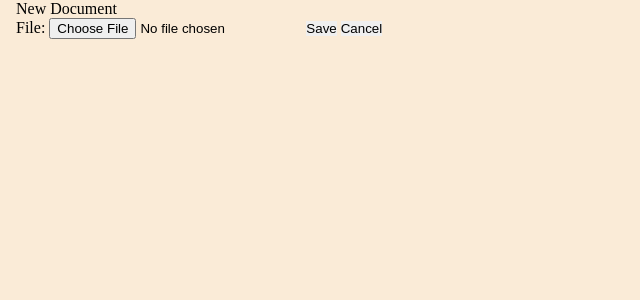
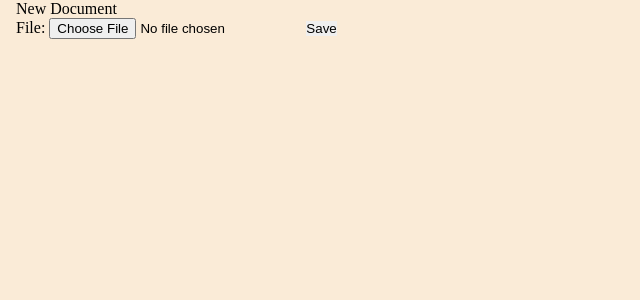
Before and after one commit to alexgorji/demo-django-project, a Django app: page /documents/new in a window 1280 px wide. Shown: the part 52-352 px from the top of the page, without its empty margins (0-640 px from the left). Run offline with Django 4.2, Linux system fonts and the light colour scheme.

Commit message:
document upload without cancel

```diff
--- a/documents/templates/documents/document_form.html
+++ b/documents/templates/documents/document_form.html
@@ -12,7 +12,6 @@ New Document
         {% csrf_token %}
         {{ form }}
         <input type="submit" name="document-create-save" value="Save">
-        <input type="submit" name="document-create-cancel" value="Cancel">
     </form>
 </div>
 {% endblock %}
--- a/documents/views.py
+++ b/documents/views.py
@@ -19,16 +19,13 @@ class DocumentCreateView(generic.CreateView):
         return reverse_lazy('documents:list-document')
 
     def post(self, request, *args, **kwargs):
-        if 'document-create-cancel' in request.POST:
-            return redirect(self.success_url)
+        files = request.FILES.getlist('file')
+        for index, file in enumerate(files[:-1]):
+            Document.objects.create(file=file)
+        if 'document-create-save' in request.POST:
+            return super().post(request, *args, **kwargs)
         else:
-            files = request.FILES.getlist('file')
-            for index, file in enumerate(files[:-1]):
-                Document.objects.create(file=file)
-            if 'document-create-save' in request.POST:
-                return super().post(request, *args, **kwargs)
-            else:
-                raise ValueError()
+            raise ValueError()
 
     # def get_context_data(self, **kwargs):
     #     context = super().get_context_data(**kwargs)
```
